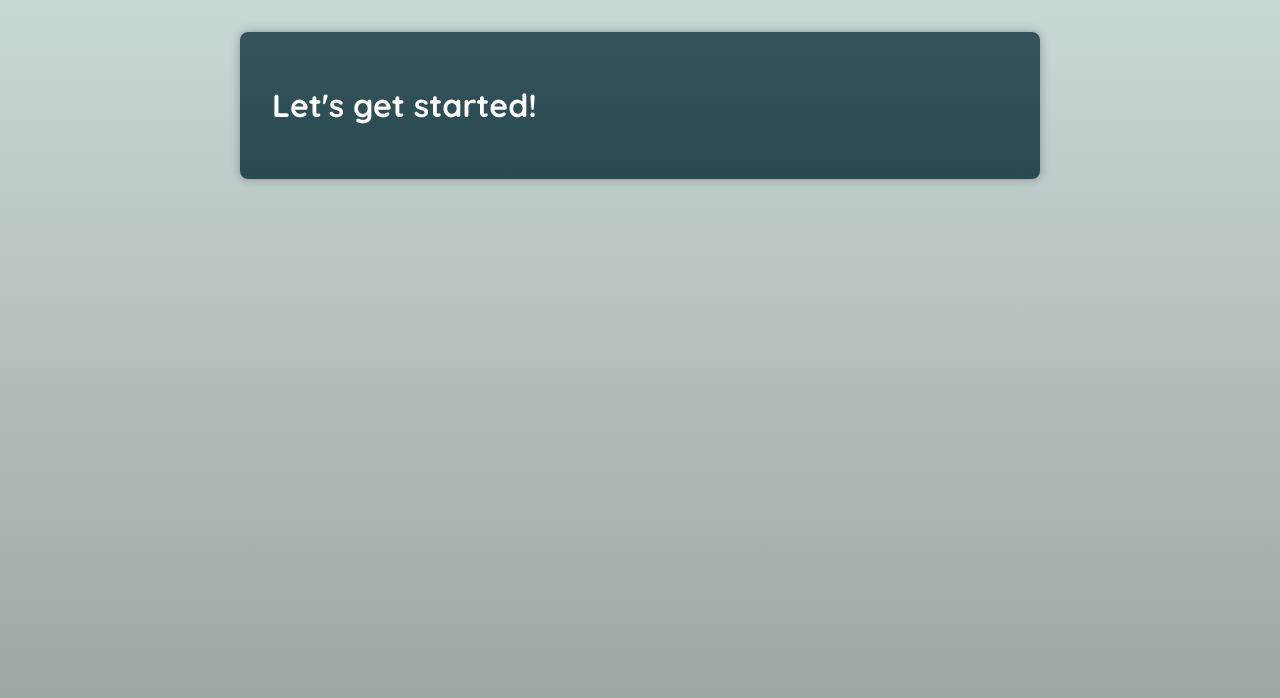
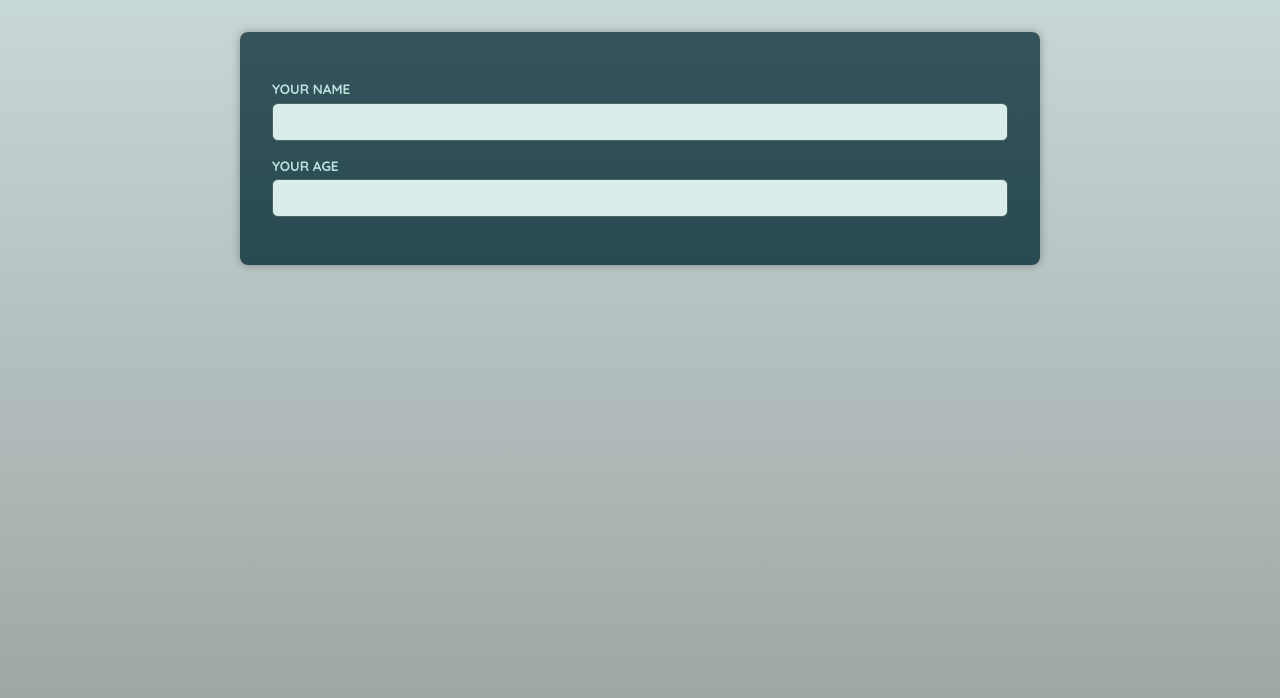
Before and after one commit to AssafGolani/ReactTS-GenericComponents-TimersExample, a React (Vite) app: page / in a window 1280 px wide. Shown: the top 698 px of the page. Built offline with nearby package versions, Linux system fonts and the light colour scheme; a web font is replaced by a local one.

Commit message:
feat: Add input component for name and age in App component

```diff
--- a/src/App.tsx
+++ b/src/App.tsx
@@ -1,5 +1,12 @@
+import Input from "./components/Input";
+
 function App() {
-  return <h1>Let's get started!</h1>;
+  return (
+    <main>
+      <Input id="name" label="Your name" type="text" />
+      <Input id="age" label="Your age" type="text" />
+    </main>
+  );
 }
 
 export default App;
--- /dev/null
+++ b/src/components/Input.tsx
@@ -0,0 +1,14 @@
+type InputProps = {
+  label: string;
+  id: string;
+  type: string;
+};
+
+export default function Input({ label, id, type }: InputProps) {
+  return (
+    <p>
+      <label htmlFor={id}>{label}</label>
+      <input id={id} type={type} />
+    </p>
+  );
+}
```
